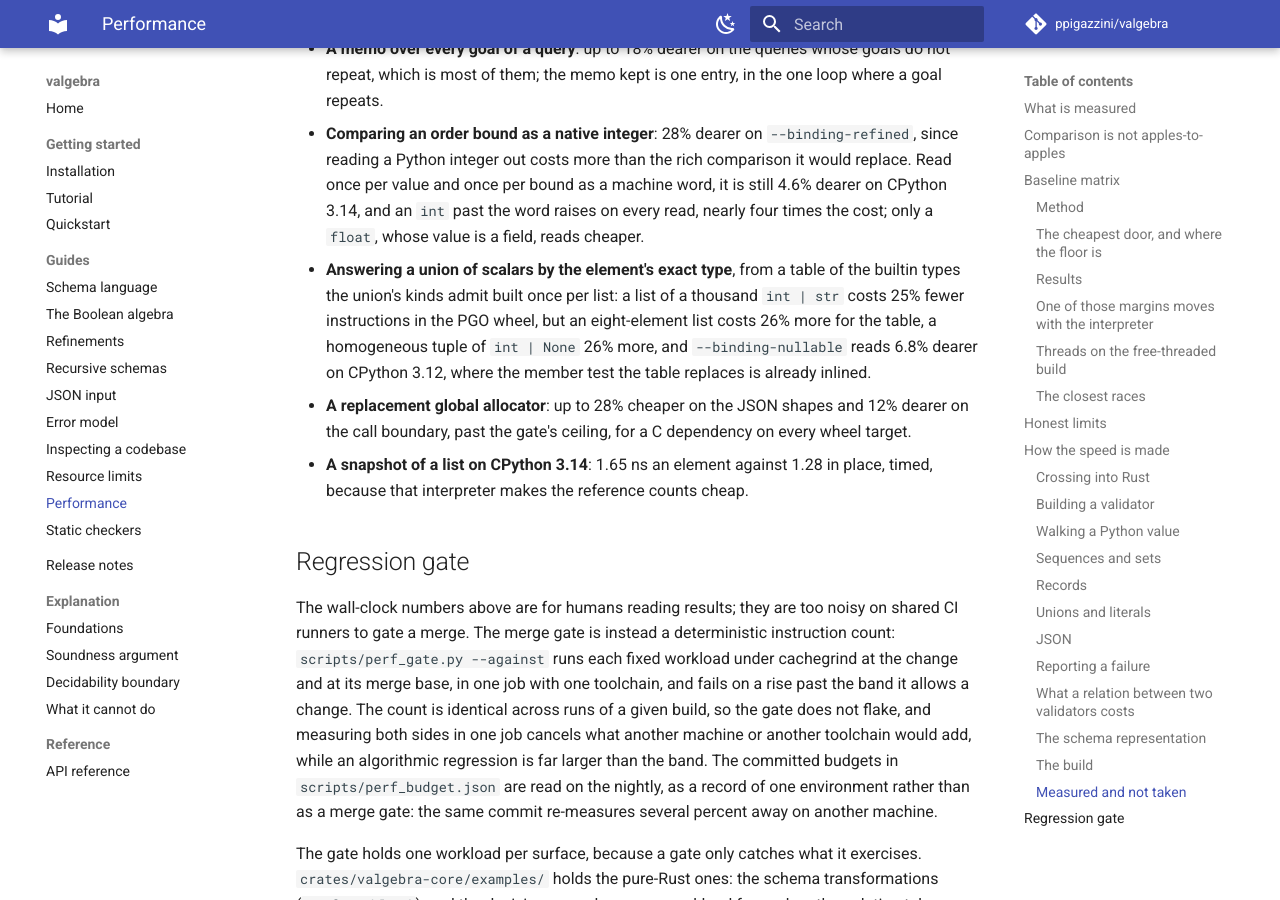
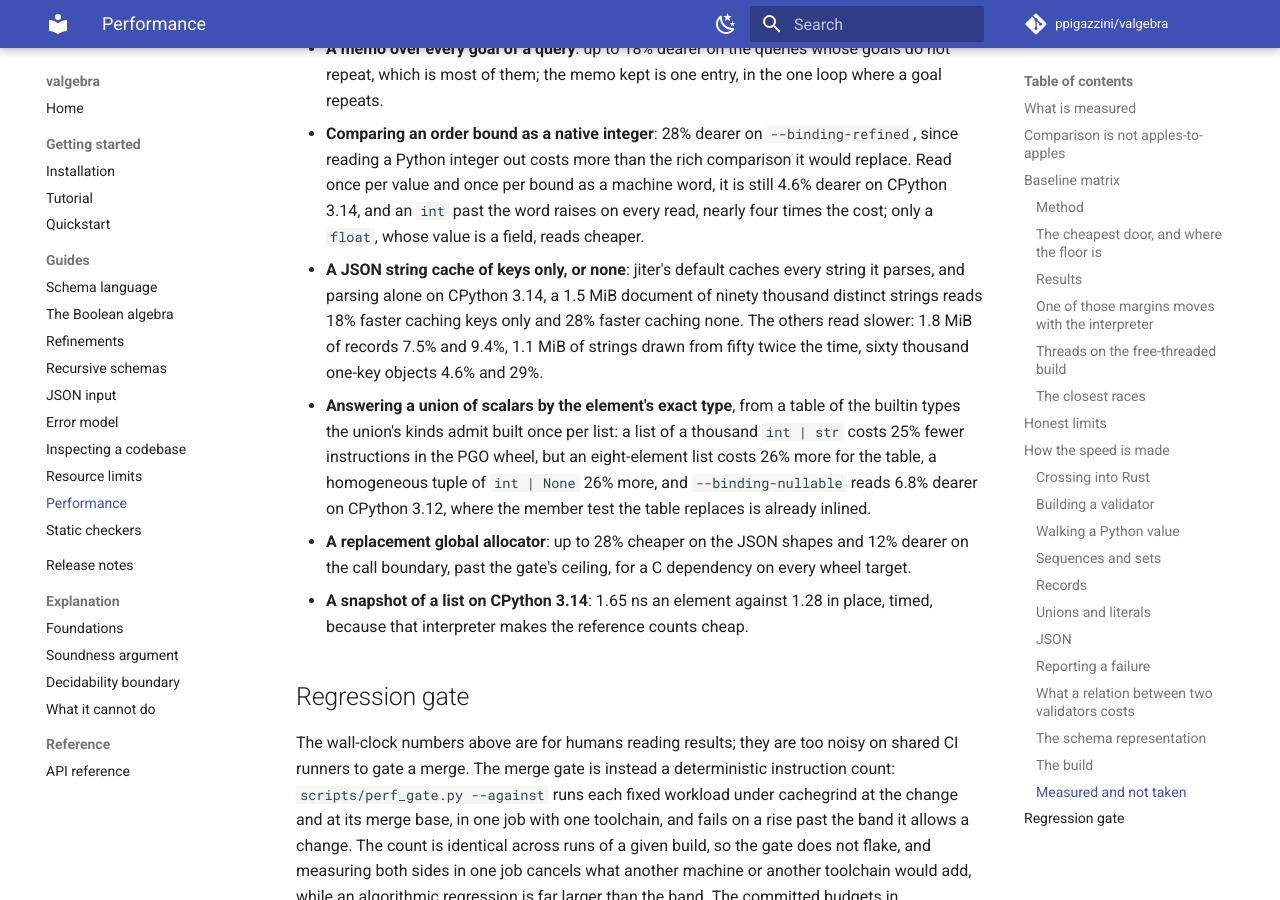
Before and after one commit to ppigazzini/valgebra, an MkDocs documentation site: the page built from docs/11-performance.md, in a window 1280 px wide and 900 px high, scrolled down 21005 px. Built offline with MkDocs 1.6.1 and Material for MkDocs 9.7.7, drawn with Linux system fonts in a browser that asks for light colours; comment, search, counter and statistics services are not loaded.

Commit message:
docs: the JSON string cache is measured over a mebibyte
jiter's default caches every string it parses. Parsing alone on CPython
3.14, a document of distinct strings reads faster caching keys only or none,
and records, strings drawn from a small vocabulary and many one-key objects
read slower, up to twice the time; the default stays, and the performance
page lists the other modes as measured and not taken.

```diff
--- a/docs/11-performance.md
+++ b/docs/11-performance.md
@@ -953,6 +953,12 @@ gate holds, under `scripts/perf_gate.py --against` unless it says otherwise:
   a machine word, it is still 4.6% dearer on CPython 3.14, and an `int` past
   the word raises on every read, nearly four times the cost; only a `float`,
   whose value is a field, reads cheaper.
+- **A JSON string cache of keys only, or none**: jiter's default caches every
+  string it parses, and parsing alone on CPython 3.14, a 1.5 MiB document of
+  ninety thousand distinct strings reads 18% faster caching keys only and 28%
+  faster caching none. The others read slower: 1.8 MiB of records 7.5% and
+  9.4%, 1.1 MiB of strings drawn from fifty twice the time, sixty thousand
+  one-key objects 4.6% and 29%.
 - **Answering a union of scalars by the element's exact type**, from a table
   of the builtin types the union's kinds admit built once per list: a list of a
   thousand `int | str` costs 25% fewer instructions in the PGO wheel, but an
```
